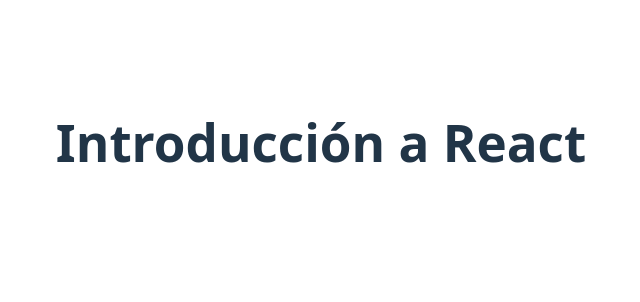
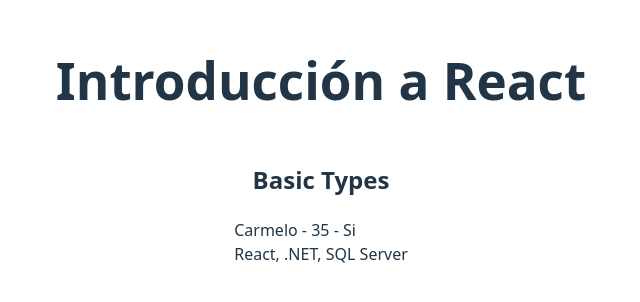
Before and after one commit to mayen5/React-Foundation, a React (Vite) app: page / in a window 1280 px wide. Shown: the part 258-560 px from the top of the page, without its empty margins (319-959 px from the left). Built offline with nearby package versions, Linux system fonts and the light colour scheme.

Commit message:
feat: basicTypes

```diff
--- a/src/App.tsx
+++ b/src/App.tsx
@@ -1,7 +1,10 @@
+import { BasicTypes } from './typescript';
 function App() {
   return (
     <main>
       <h1>Introducción a React</h1>
+
+      <BasicTypes />
     </main>
   )
 }
--- a/src/index.css
+++ b/src/index.css
@@ -70,7 +70,7 @@
 main {
   align-items: center;
   display: flex;
-  flex-direction: flex;
+  flex-direction: column;
   justify-content: center;
   width: 100vw;
 }
--- /dev/null
+++ b/src/typescript/BasicTypes.tsx
@@ -0,0 +1,17 @@
+export const BasicTypes = () => {
+
+    const name: string = 'Carmelo';
+    const age: number = 35;
+    const isDeveloper: boolean = true;
+
+    const powers: string[] = [ 'React', '.NET', 'SQL Server' ];
+
+    return (
+        <>
+            <h2>Basic Types</h2>
+            {name} - {age} - {isDeveloper ? 'Si' : 'No'}
+            <br />
+            {powers.join(', ')}
+        </>
+    )
+}
--- /dev/null
+++ b/src/typescript/index.ts
@@ -0,0 +1 @@
+export * from './BasicTypes';
```
